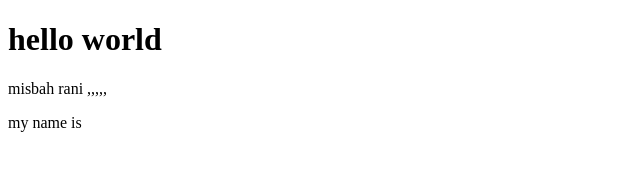
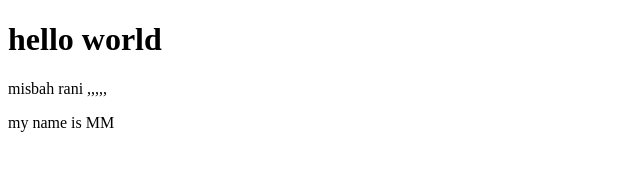
Before and after one commit to misbahrani480/project, a plain HTML site: page index.html in a window 1280 px wide. Shown: the full height of the page, 0-640 px from the left. Drawn offline with Linux system fonts and the light colour scheme.

```diff
--- a/index.html
+++ b/index.html
@@ -8,6 +8,6 @@
 <body>
     <h1>hello world</h1>
     <p>misbah rani ,,,,,</p>
-    <p>my name is </p>
+    <p>my name is  MM</p>
 </body>
 </html>
```
